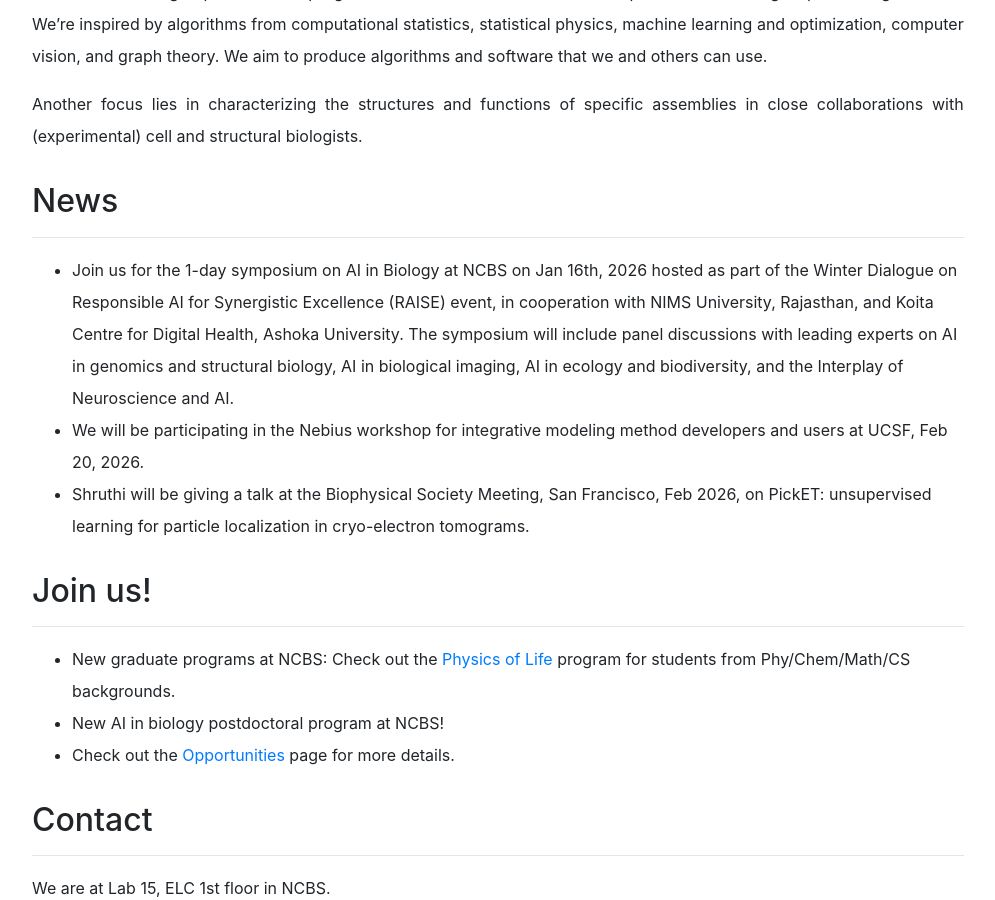
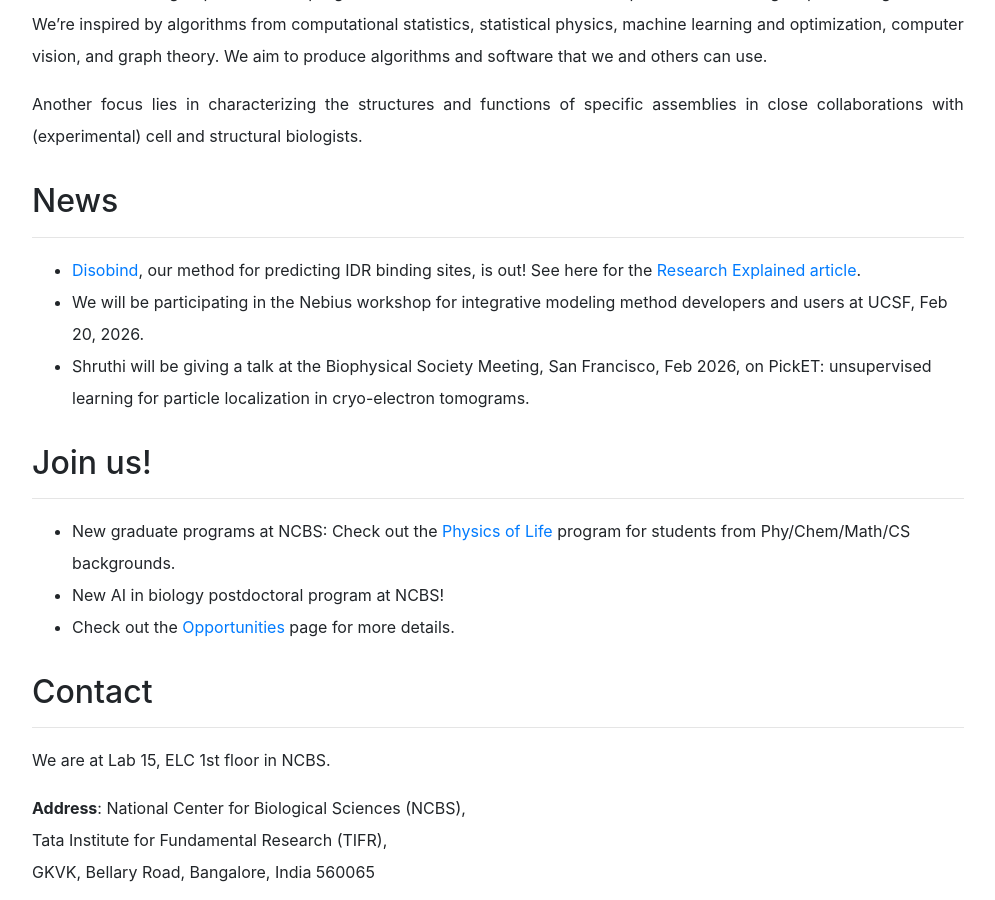
Before and after one commit to isblab/website, a Jekyll site: the page built from index.md, in a window 1280 px wide and 900 px high, scrolled down 1272 px. Shown: the whole window, without its empty margins (46-1041 px from the left). Built offline with Jekyll 4.4.1, drawn with Linux system fonts in a browser that asks for light colours.

Commit message:
add disobind in news

```diff
--- a/index.md
+++ b/index.md
@@ -30,7 +30,7 @@
 <!-- ## Upcoming events -->
 ## News
 <hr>
-- Join us for the 1-day symposium on AI in Biology at NCBS on Jan 16th, 2026 hosted as part of the Winter Dialogue on Responsible AI for Synergistic Excellence (RAISE) event, in cooperation with NIMS University, Rajasthan, and Koita Centre for Digital Health, Ashoka University. The symposium will include panel discussions with leading experts on AI in genomics and structural biology, AI in biological imaging, AI in ecology and biodiversity, and the Interplay of Neuroscience and AI.
+- [Disobind](https://doi.org/10.1016/j.cels.2025.101486), our method for predicting IDR binding sites, is out! See here for the [Research Explained article](https://news.ncbs.res.in/research-explained/how-scientists-predict-what-shapeless-proteins-do).
 - We will be participating in the Nebius workshop for integrative modeling method developers and users at UCSF, Feb 20, 2026.
 - Shruthi will be giving a talk at the Biophysical Society Meeting, San Francisco, Feb 2026, on PickET: unsupervised learning for particle localization in cryo-electron tomograms.
 
```
